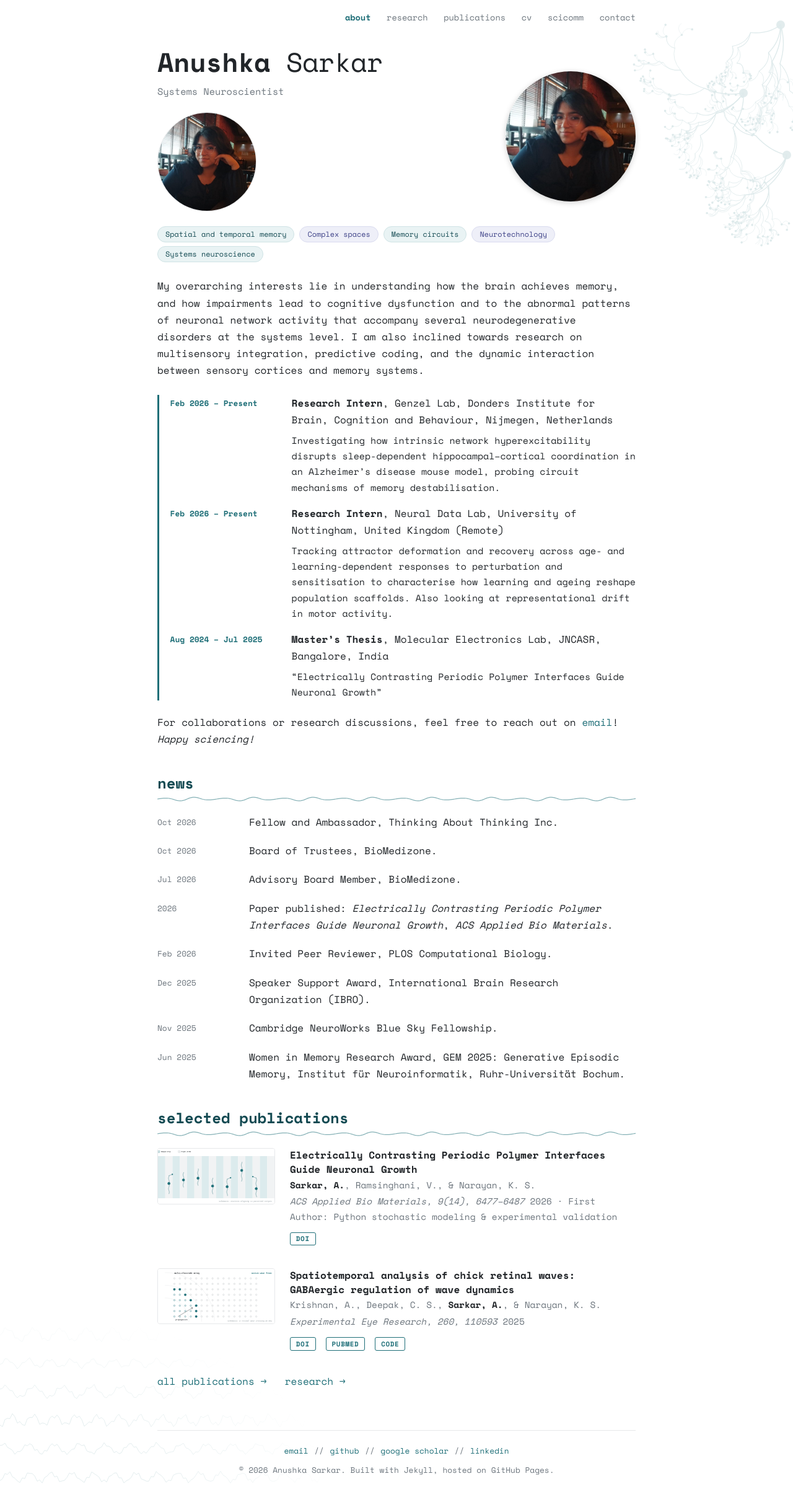
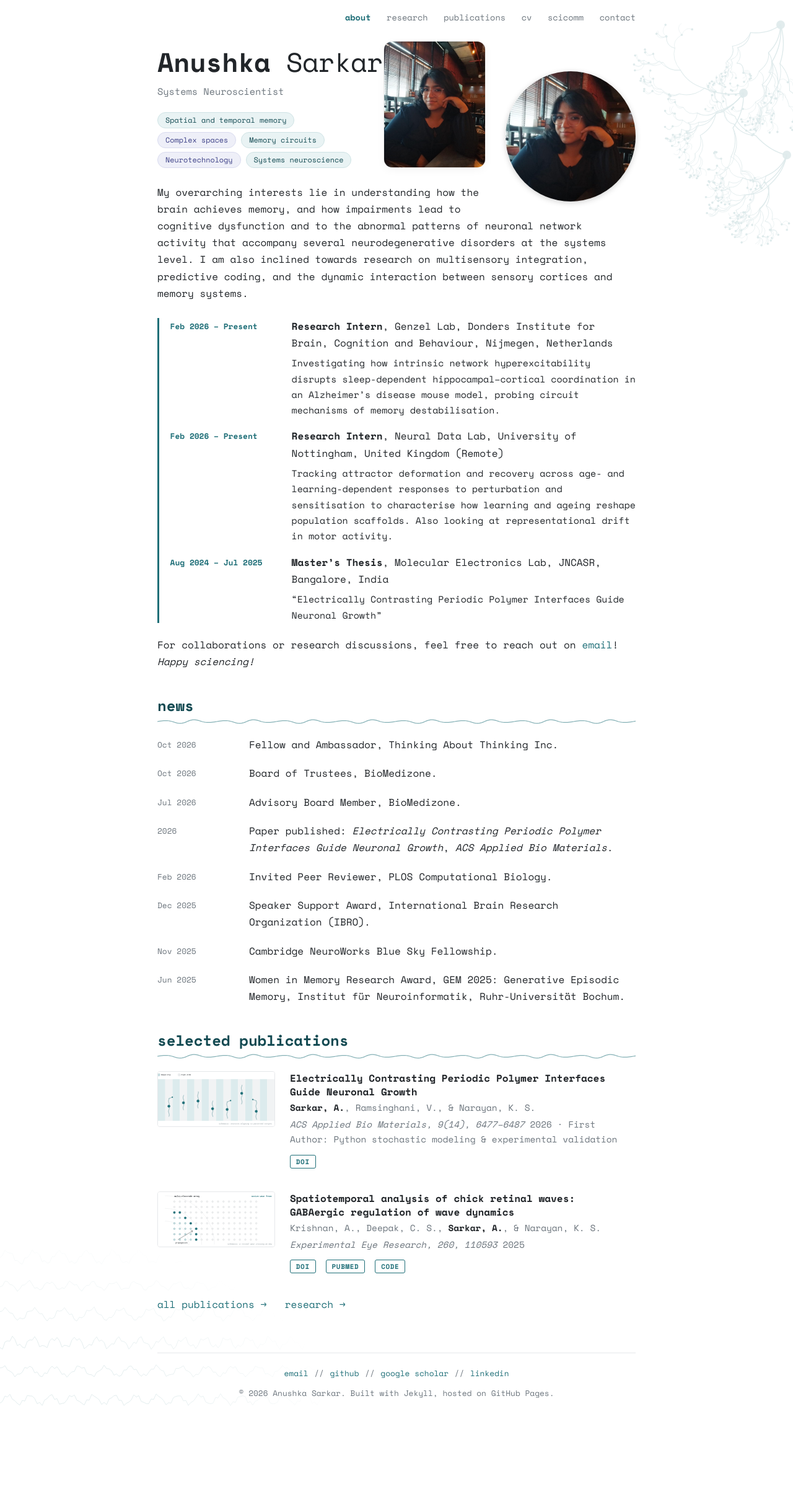
Before and after one commit to Anushkaa007/anushkaa007.github.io, a Jekyll site: the page built from index.html, in a window 1280 px wide. Shown: the whole page at 62% size. Built offline with Jekyll 4.4.1, drawn with Linux system fonts in a browser that asks for light colours; after the commit the page ends 2298 px from its top, so only the background shows below that.

Commit message:
Enhance hero portrait styling in index.html
Added styles for hero portrait and updated figure structure.

```diff
--- a/index.html
+++ b/index.html
@@ -2,9 +2,37 @@
 layout: default
 hero: true
 ---
-<figure class="figure portrait" style="margin: 0 0 1.5rem 0;">
-  <img src="{{ '/assets/img/portrait.jpg' | relative_url }}" alt="Anushka Sarkar" style="width: 160px; height: 160px; object-fit: cover; border-radius: 50%;">
+<style>
+  .hero-portrait {
+    float: right;
+    margin: -115px 0 1.25rem 2rem;
+    width: 165px;
+    height: 205px;
+    border-radius: 14px;
+    overflow: hidden;
+    border: 1px solid rgba(0, 0, 0, 0.08);
+    box-shadow: 0 4px 14px rgba(0, 0, 0, 0.04);
+  }
+  .hero-portrait img {
+    width: 100%;
+    height: 100%;
+    object-fit: cover;
+    display: block;
+  }
+  @media (max-width: 680px) {
+    .hero-portrait {
+      float: none;
+      margin: 0 0 1.25rem 0;
+      width: 140px;
+      height: 175px;
+    }
+  }
+</style>
+
+<figure class="hero-portrait">
+  <img src="{{ '/assets/img/portrait.jpg' | relative_url }}" alt="Anushka Sarkar">
 </figure>
+
 <ul class="tags" aria-label="Research keywords">
 <li>Spatial and temporal memory</li>
 <li>Complex spaces</li>
```
